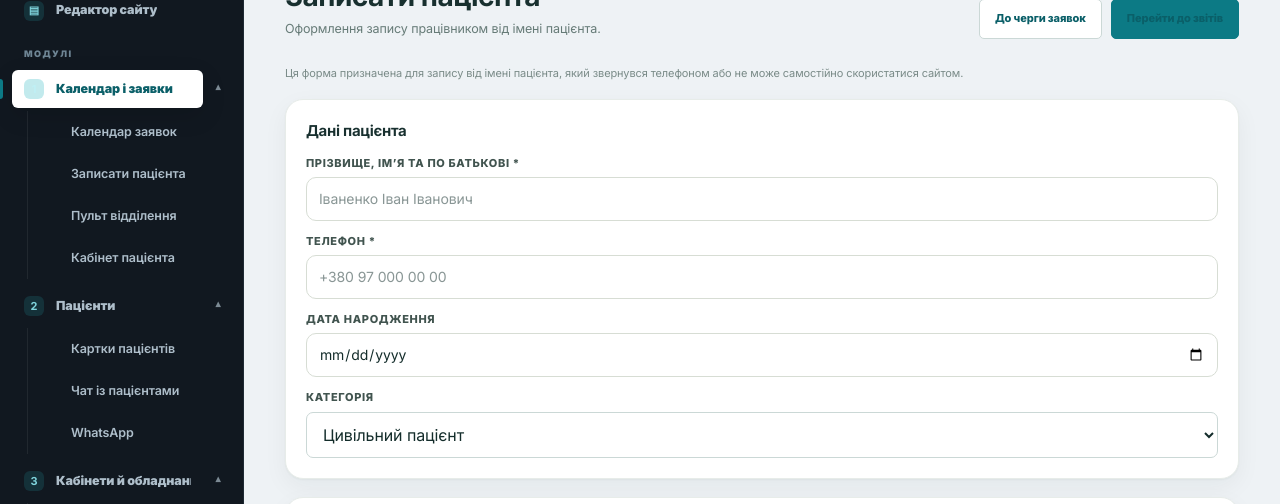
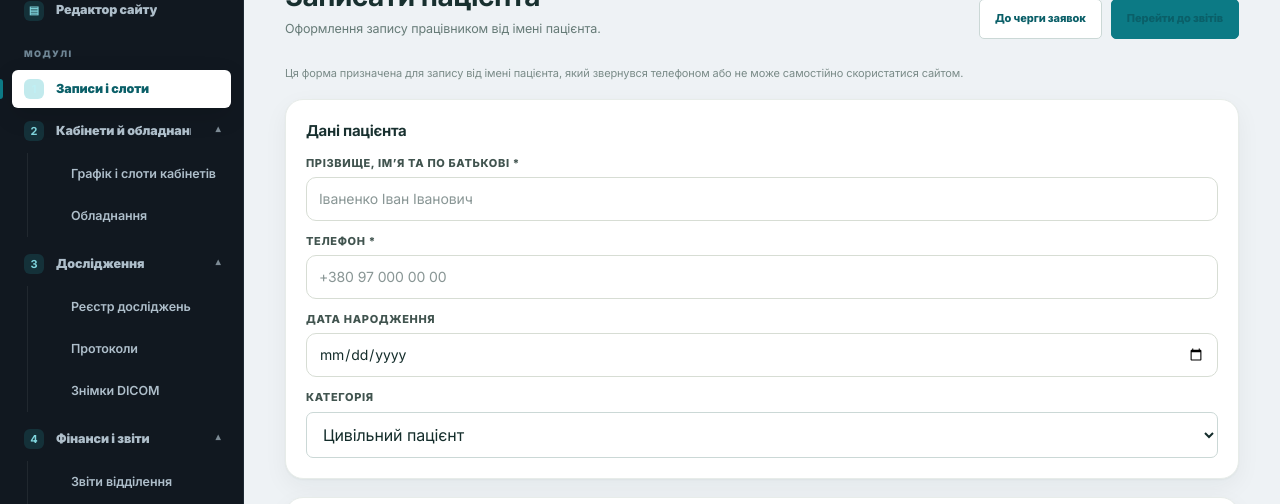
Before and after one commit to adamenkoa1/radiologyos, a Next.js app: page /staff/book in a window 1280 px wide. Shown: the part 128-632 px from the top of the page. Built offline with nearby package versions, Linux system fonts and the light colour scheme; no server answers.

Commit message:
Об’єднати заявки та слоти і прибрати зайве меню

```diff
--- a/app/staff/workspace-shell.tsx
+++ b/app/staff/workspace-shell.tsx
@@ -23,34 +23,26 @@ type StaffWorkspaceShellProps = {
 type NavChild = { label:string; href:string; flag?:string };
 type NavModule = { n:string; label:string; href:string; section?:WorkspaceSection; defaultOpen?:boolean; items:NavChild[] };
 const systemModules: NavModule[] = [
-  { n:"1", label:"Календар і заявки", href:"/staff/appointments", section:"appointments", items:[
-    { label:"Календар заявок", href:"/staff/appointments" },
-    { label:"Записати пацієнта", href:"/staff/book" },
-    { label:"Пульт відділення", href:"/staff/dashboard" },
-    { label:"Кабінет пацієнта", href:"/site/cabinet.html", flag:"patient_cabinet" },
-  ]},
-  { n:"2", label:"Пацієнти", href:"/staff/patients", section:"patients", items:[
-    { label:"Картки пацієнтів", href:"/staff/patients" },
-    { label:"Чат із пацієнтами", href:"/staff/chat" },
-    { label:"WhatsApp", href:"/staff/whatsapp" },
-  ]},
-  { n:"3", label:"Кабінети й обладнання", href:"/staff/schedule", section:"schedule", items:[
+  { n:"1", label:"Записи і слоти", href:"/staff/appointments", section:"appointments", items:[] },
+  { n:"2", label:"Кабінети й обладнання", href:"/staff/schedule", section:"schedule", items:[
     { label:"Графік і слоти кабінетів", href:"/staff/schedule" },
     { label:"Обладнання", href:"/staff/equipment" },
   ]},
-  { n:"4", label:"Дослідження", href:"/staff/studies", section:"studies", items:[
+  { n:"3", label:"Дослідження", href:"/staff/studies", section:"studies", items:[
     { label:"Реєстр досліджень", href:"/staff/studies" },
     { label:"Протоколи", href:"/staff/protocols" },
     { label:"Знімки DICOM", href:"/staff/imaging", flag:"dicom_pacs" },
   ]},
-  { n:"5", label:"Фінанси і звіти", href:"/staff/reports", section:"reports", items:[
+  { n:"4", label:"Фінанси і звіти", href:"/staff/reports", section:"reports", items:[
     { label:"Звіти відділення", href:"/staff/reports" },
     { label:"Тарифи", href:"/staff/tariffs" },
   ]},
-  { n:"6", label:"Адміністрування", href:"/staff/settings", section:"settings", defaultOpen:false, items:[
+  { n:"5", label:"Адміністрування", href:"/staff/settings", section:"settings", defaultOpen:false, items:[
     { label:"Редактор публічного сайту", href:"/staff/structure" },
     { label:"Організація та профіль", href:"/staff/organization" },
     { label:"Персонал і ролі", href:"/staff#staff-admin" },
+    { label:"Чат із пацієнтами", href:"/staff/chat" },
+    { label:"WhatsApp", href:"/staff/whatsapp" },
     { label:"Реєстрація працівника", href:"/staff/register" },
     { label:"Налаштування", href:"/staff/settings" },
     { label:"Журнал дій", href:"/staff/audit" },
@@ -164,15 +156,15 @@ export default function StaffWorkspaceShell({
                 aria-current={isActive ? "page":undefined}
                 title={collapsed ? item.label:undefined}
               ><span aria-hidden="true">{item.n}</span><b>{item.label}</b></Link>
-              <button
+              {item.items.length > 0 && <button
                 type="button"
                 className="workspaceSubToggle"
                 aria-label={isOpen ? "Згорнути підпункти":"Розгорнути підпункти"}
                 aria-expanded={isOpen}
                 onClick={()=>toggleModule(item.n)}
-              >▾</button>
+              >▾</button>}
             </div>
-            {isOpen && <div className="workspaceSubList">
+            {isOpen && item.items.length > 0 && <div className="workspaceSubList">
               {item.items.filter(childVisible).map((sub,i)=><Link key={i} href={sub.href} className="workspaceSubLink">{sub.label}</Link>)}
             </div>}
           </div>;
```
